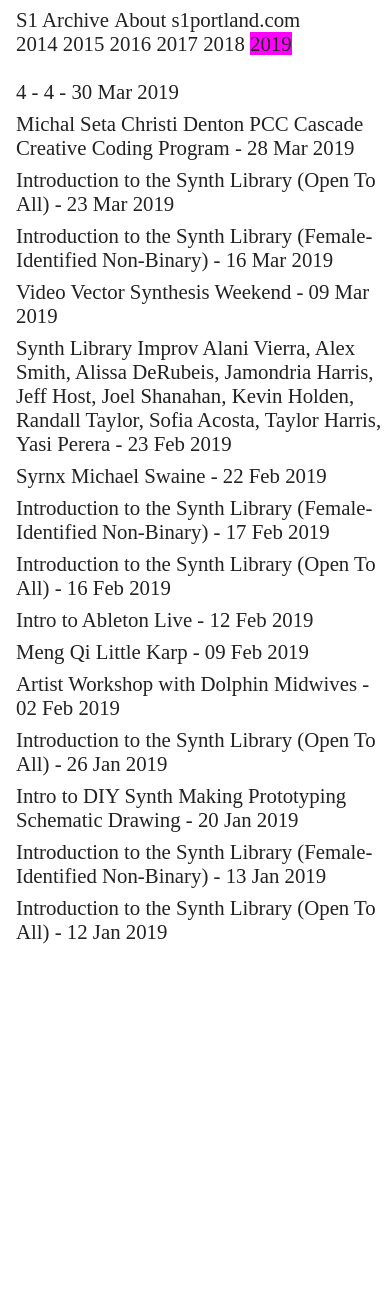
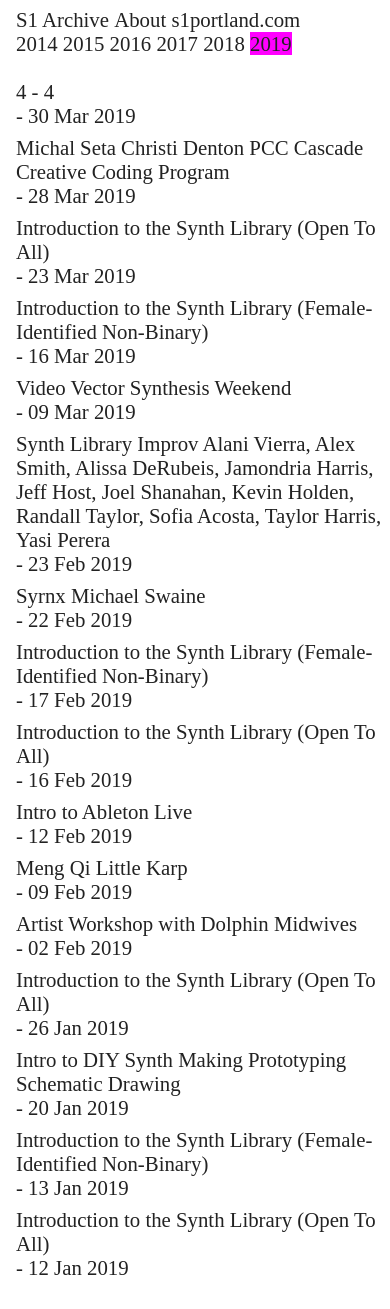
Before and after one commit to taxihelms0/s1-arch, a Jekyll site: the page built from _years/2019.md, in a window 390 px wide and 1309 px high. Built offline with Jekyll 4.4.1, drawn with Linux system fonts in a browser that asks for light colours.

Commit message:
responsive edits for year list

```diff
--- a/_layouts/year.html
+++ b/_layouts/year.html
@@ -10,7 +10,7 @@ layout: default
       {% assign filtered_posts = site.posts | where: 'date', page.short_name %}
       {% for post in filtered_posts %}
         <li><span>
-          <a href="{{ post.url | prepend:site.baseurl }}">{{ post.title }} - {{ post.date | date_to_string }}</a>
+          <a href="{{ post.url | prepend:site.baseurl }}">{{ post.title }} <span class="post-date">- {{ post.date | date_to_string }}</span></a>
         </span></li>
       {% else %}
         <li>nothing here</li>
--- a/_sass/responsive.scss
+++ b/_sass/responsive.scss
@@ -13,4 +13,8 @@
     width:100%;
   }
 
+  .post-date {
+    display:block;
+  }
+
 }
```
